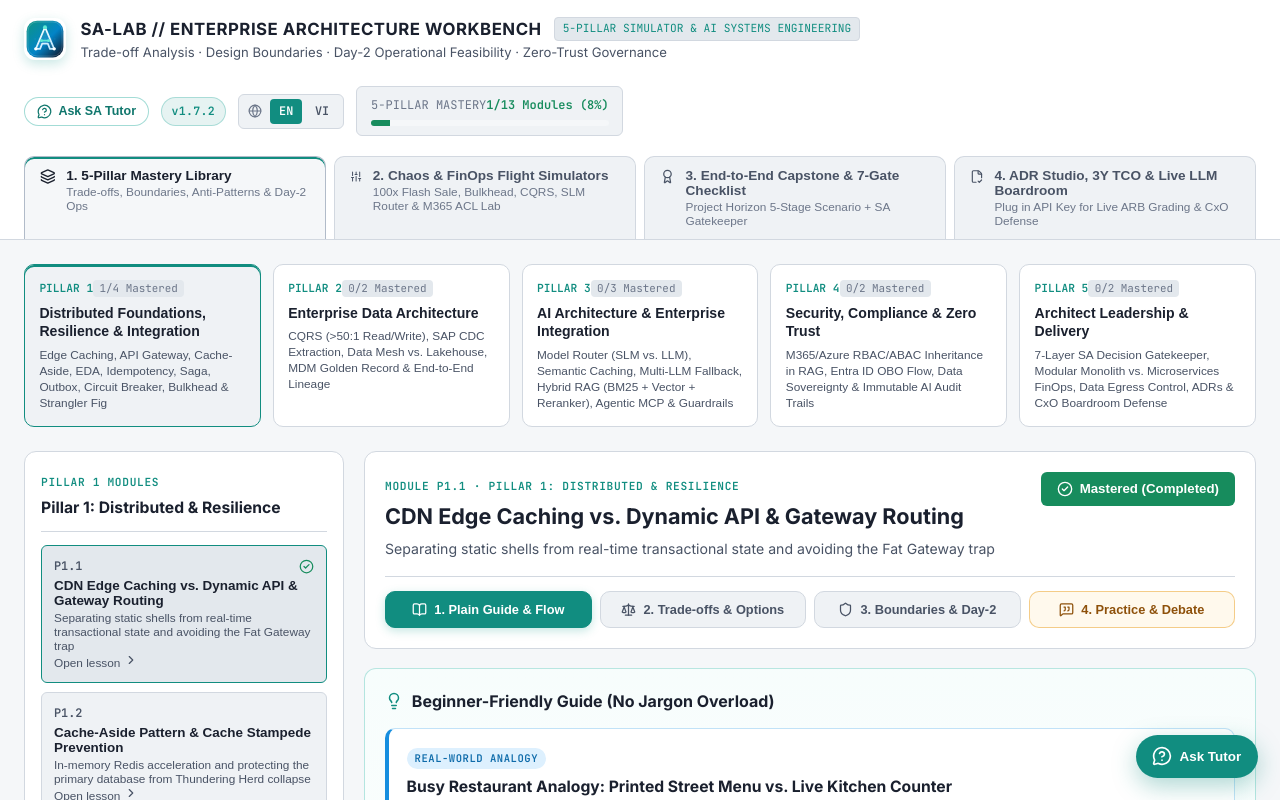
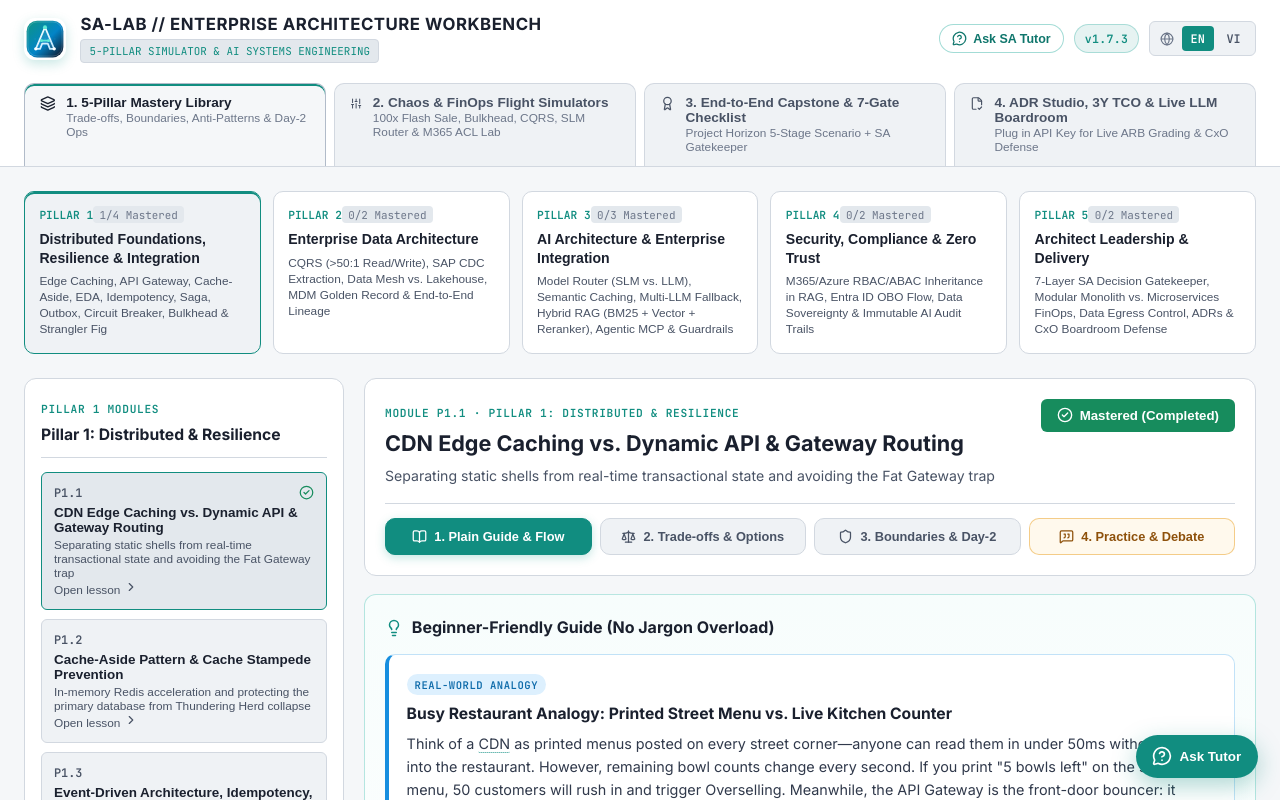
Before and after one commit to phamvubinh123/sa-lab, a React (Vite) app: page / in a window 1280 px wide. Shown: the top 800 px of the page. Built offline with nearby package versions, Linux system fonts and the light colour scheme.

Commit message:
style(v1.7.3): streamline header layout on single row right-aligned and remove mastery HUD & tagline

```diff
--- a/package.json
+++ b/package.json
@@ -1,7 +1,7 @@
 {
   "name": "sa-lab",
   "private": true,
-  "version": "1.7.2",
+  "version": "1.7.3",
   "type": "module",
   "scripts": {
     "dev": "vite",
--- a/src/App.tsx
+++ b/src/App.tsx
@@ -1,5 +1,4 @@
 import { useState, useEffect } from 'react';
-import { TOPICS } from './data/architectureData';
 import { UI_COPY, type Lang } from './data/i18n';
 import { PillarMasteryExplorer } from './components/PillarMasteryExplorer';
 import { InteractiveSimulators } from './components/InteractiveSimulators';
@@ -61,7 +60,6 @@ export function App() {
     );
   };
 
-  const masteryPercentage = Math.round((masteredTopicIds.length / TOPICS.length) * 100);
   const t = UI_COPY[lang];
 
   return (
@@ -74,12 +72,9 @@ export function App() {
             <div className="brand-mark brand-mark-logo">
               <img src="./sa-lab-logo.svg" alt="SA-Lab Logo" width={40} height={40} />
             </div>
-            <div>
-              <div className="brand-title-row">
-                <h1>{t.headerTitle}</h1>
-                <span className="version-tag">{t.headerTag}</span>
-              </div>
-              <p className="brand-tagline">{t.headerTagline}</p>
+            <div className="brand-title-row">
+              <h1>{t.headerTitle}</h1>
+              <span className="version-tag">{t.headerTag}</span>
             </div>
           </div>
 
@@ -95,7 +90,7 @@ export function App() {
             </button>
 
             <span className="app-version-pill" title="SA-Lab Current Release">
-              v1.7.2
+              v1.7.3
             </span>
 
             <div className="lang-switcher" role="group" aria-label="Language Switcher">
@@ -116,18 +111,6 @@ export function App() {
               >
                 VI
               </button>
-            </div>
-
-            <div className="mastery-hud">
-              <div className="hud-stat">
-                <span>{t.masteryLabel}</span>
-                <strong>
-                  {masteredTopicIds.length}/{TOPICS.length} {t.modulesWord} ({masteryPercentage}%)
-                </strong>
-              </div>
-              <div className="hud-progress-bar">
-                <div className="hud-progress-fill" style={{ width: `${masteryPercentage}%` }} />
-              </div>
             </div>
           </div>
         </div>
--- a/src/index.css
+++ b/src/index.css
@@ -59,18 +59,19 @@ body {
 .header-inner {
   max-width: 1480px;
   margin: 0 auto;
-  padding: 1rem 1.5rem 0.75rem;
+  padding: 0.9rem 1.5rem 0.75rem;
   display: flex;
   align-items: center;
   justify-content: space-between;
-  gap: 1.5rem;
-  flex-wrap: wrap;
+  gap: 1.25rem;
+  flex-wrap: nowrap;
 }
 
 .brand-cluster {
   display: flex;
   align-items: center;
   gap: 0.9rem;
+  min-width: 0;
 }
 
 .brand-mark {
@@ -83,13 +84,14 @@ body {
   display: flex;
   align-items: center;
   justify-content: center;
+  flex-shrink: 0;
 }
 
 .brand-title-row {
   display: flex;
-  align-items: center;
-  gap: 0.75rem;
-  flex-wrap: wrap;
+  flex-direction: column;
+  align-items: flex-start;
+  gap: 0.25rem;
 }
 
 .brand-title-row h1 {
@@ -97,12 +99,14 @@ body {
   font-weight: 700;
   letter-spacing: 0.03em;
   color: var(--text-primary);
+  line-height: 1.25;
 }
 
 .version-tag {
-  font-family: var(--font-mono);
-  font-size: 0.7rem;
-  padding: 0.15rem 0.5rem;
+  display: inline-block;
+  font-family: var(--font-mono);
+  font-size: 0.68rem;
+  padding: 0.14rem 0.5rem;
   border-radius: 4px;
   background: var(--bg-subtle);
   color: var(--accent-teal);
@@ -117,8 +121,9 @@ body {
 .header-right-cluster {
   display: flex;
   align-items: center;
-  gap: 0.75rem;
-  flex-wrap: wrap;
+  gap: 0.65rem;
+  flex-shrink: 0;
+  margin-left: auto;
 }
 
 .lang-switcher {
```
